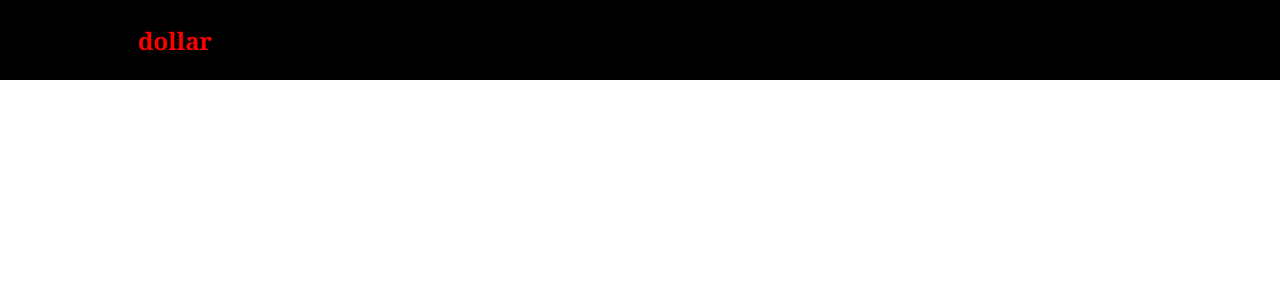
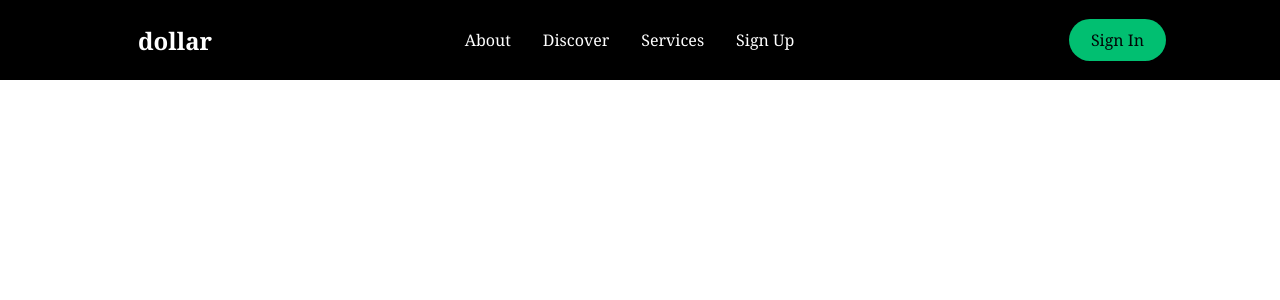
Before and after one commit to N1k0l1n/Virtual-Banking-Website-React, a React (Create React App) app: page / in a window 1280 px wide. Shown: the top 300 px of the page. Built offline with nearby package versions, Linux system fonts and the light colour scheme.

Commit message:
more styling

```diff
--- a/package.json
+++ b/package.json
@@ -6,10 +6,13 @@
     "@testing-library/jest-dom": "^5.16.5",
     "@testing-library/react": "^13.4.0",
     "@testing-library/user-event": "^13.5.0",
+    "font-awesome": "^4.7.0",
     "react": "^18.2.0",
     "react-dom": "^18.2.0",
+    "react-icons": "^4.9.0",
     "react-router-dom": "^6.13.0",
     "react-scripts": "5.0.1",
+    "react-scroll": "^1.8.9",
     "styled-components": "^5.3.10",
     "web-vitals": "^2.1.4"
   },
--- a/src/components/Navbar/NavbarElement.js
+++ b/src/components/Navbar/NavbarElement.js
@@ -1,6 +1,6 @@
 import styled from "styled-components";
 import { Link as LinkR } from "react-router-dom";
-// import {Link as LinkS} from 'react-scroll';
+import {Link as LinkS} from 'react-scroll';
 
 export const Nav = styled.nav`
   background: #000;
@@ -29,7 +29,7 @@ export const NavbarContainer = styled.div`
 `;
 
 export const NavLogo = styled(LinkR)`
-  color: red;
+  color: #fff;
   justify-self: flex-start;
   cursor: pointer;
   font-size: 1.5rem;
@@ -39,3 +39,75 @@ export const NavLogo = styled(LinkR)`
   font-weight: bold;
   text-decoration: none;
 `;
+
+export const MobileIcon = styled.div`
+display:none;
+
+@media screen and (max-width: 768px) {
+  display: block;
+  position: absolute;
+  top: 0;
+  right: 0;
+  transform: translate(-100%, 60%);
+  font-size: 1.8rem;
+  cursor: pointer;
+  color: #fff;
+}
+`
+export const NavMenu = styled.ul`
+display:flex;
+align-items: center;
+list-style: none;
+text-align: center;
+margin-right:22px;
+
+@media screen and (max-width: 768px) {
+  display: none;
+}
+`
+
+export const NavItem = styled.li`
+height: 80px;
+`
+
+export const NavLinks = styled(LinkS)`
+color: #fff;
+display: flex;
+align-items: center;
+text-decoration: none;
+padding: 0 1rem;
+height: 100%;
+cursor: pointer;
+
+&.active{
+  border-bottom: 3px solid #01bf71;
+}
+`
+
+export const NavBtn = styled.nav`
+display: flex;
+align-items: center;
+
+@media screen and (max-width: 768px) {
+ display : none;
+}
+`
+export const NavBtnLink = styled(LinkR)`
+border-radius: 50px;
+background: #01bf71;
+white-space: nowrap;
+padding: 10px 22px;
+color: #010606;
+font-size: 16px;
+outline: none;
+border: none;
+cursor: pointer;
+transition: all 0.2s ease-in-out;
+text-decoration: none;
+
+&hover{
+  transition: all 0.2s ease-in-out;
+  background: #fff;
+  color: #010606;
+}
+`
--- a/src/components/Navbar/index.js
+++ b/src/components/Navbar/index.js
@@ -1,16 +1,47 @@
-import React from 'react'
-import { Nav, NavbarContainer, NavLogo } from './NavbarElement'
+import React from "react";
+import {
+  Nav,
+  NavbarContainer,
+  NavLogo,
+  MobileIcon,
+  NavMenu,
+  NavItem,
+  NavLinks,
+  NavBtn,
+  NavBtnLink
+} from "./NavbarElement";
+import {FaBars} from 'react-icons/fa';
 
 const Navbar = () => {
   return (
     <>
       <Nav>
         <NavbarContainer>
-            <NavLogo to='/'>dollar</NavLogo>
+          <NavLogo to="/">dollar</NavLogo>
+          <MobileIcon>
+            <FaBars />
+          </MobileIcon>
+          <NavMenu>
+            <NavItem>
+              <NavLinks to="about">About</NavLinks>
+            </NavItem>
+            <NavItem>
+              <NavLinks to="discover">Discover</NavLinks>
+            </NavItem>
+            <NavItem>
+              <NavLinks to="services">Services</NavLinks>
+            </NavItem>
+            <NavItem>
+              <NavLinks to="signup">Sign Up</NavLinks>
+            </NavItem>
+          </NavMenu>
+          <NavBtn>
+            <NavBtnLink to='/signin'>Sign In</NavBtnLink>
+          </NavBtn>
         </NavbarContainer>
       </Nav>
     </>
-  )
-}
+  );
+};
 
-export default Navbar
+export default Navbar;
```
Also changed, not shown: 1 other file (tests, documents, lock files or other folders).
